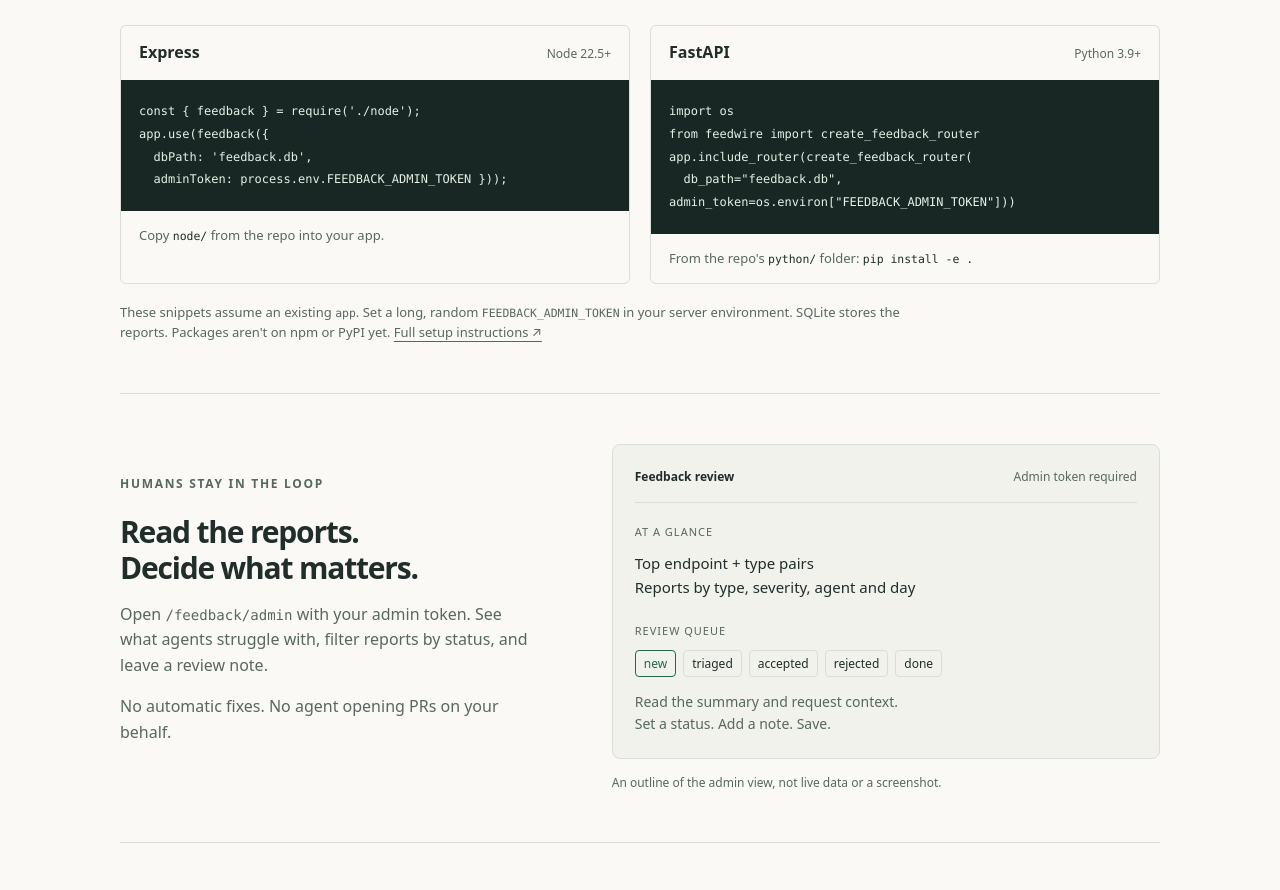
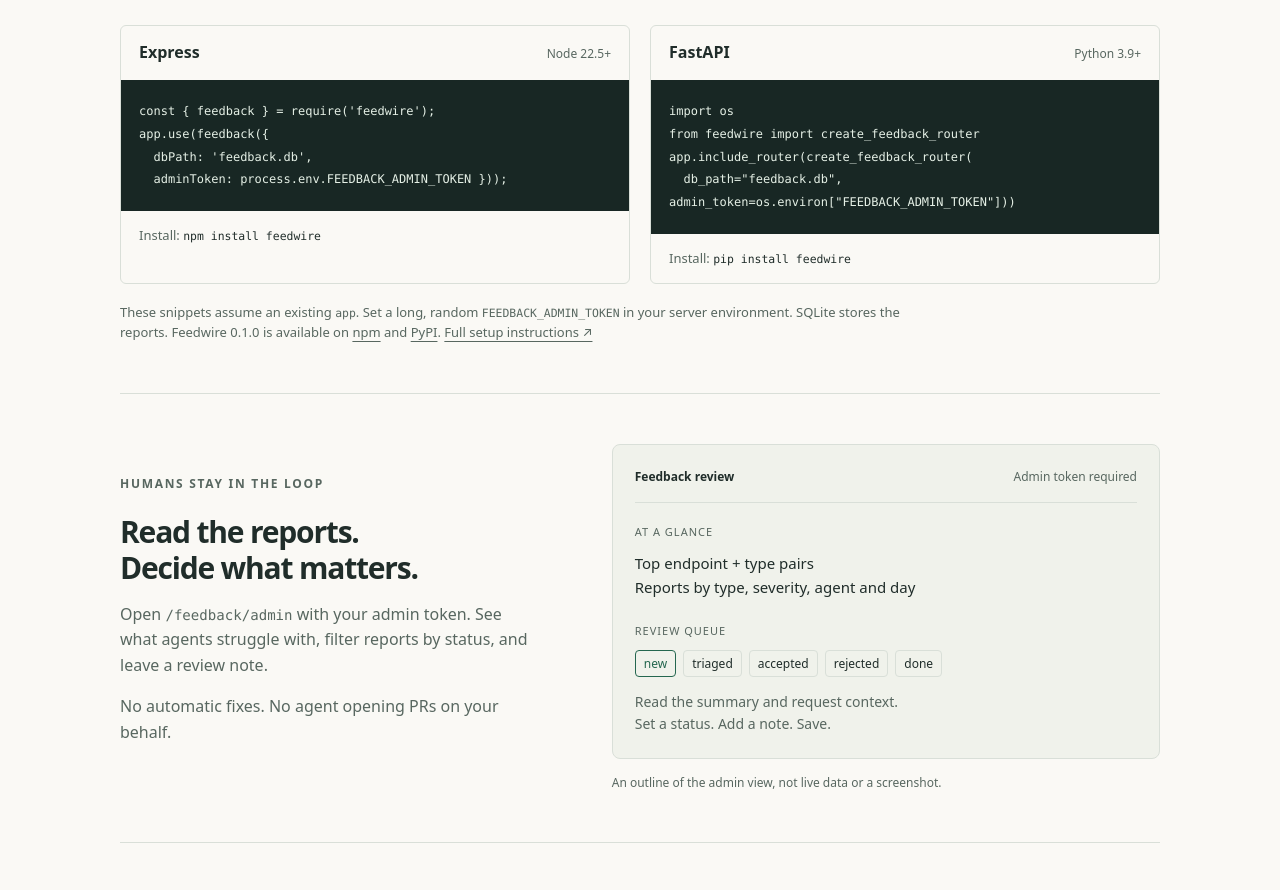
Before and after one commit to Unselfisheologism/feedwire, a plain HTML site: page site/index.html in a window 1280 px wide. Shown: the part 1017-1907 px from the top of the page. Drawn offline with Linux system fonts and the light colour scheme.

Commit message:
Use published npm and PyPI installs on landing page
Replace stale unpublished-package wording and source-only setup with feedwire registry installs. No layout or runtime changes.

```diff
--- a/site/index.html
+++ b/site/index.html
@@ -109,15 +109,15 @@ pre{padding:16px 14px;font-size:11px}
 <div class="problem"><p>An agent hits an error, works around it, or gives up.<br><span class="muted">Your logs may catch the failure. They don't tell you what the agent was trying to do. Feedwire gives it a place to say so.</span></p></div>
 <section id="setup" aria-labelledby="setup-title"><p class="eyebrow">A small addition to your backend</p><h2 id="setup-title">An endpoint, not another platform.</h2><p class="section-intro">Add the middleware to your existing app. Agents can discover it at <code>/.well-known/feedback.json</code> and read the schema at <code>/feedback/schema</code>.</p>
 <div class="setup">
-<article class="code-card"><div class="code-header"><h3>Express</h3><span>Node 22.5+</span></div><pre><code>const { feedback } = require('./node');
+<article class="code-card"><div class="code-header"><h3>Express</h3><span>Node 22.5+</span></div><pre><code>const { feedback } = require('feedwire');
 app.use(feedback({
   dbPath: 'feedback.db',
-  adminToken: process.env.FEEDBACK_ADMIN_TOKEN }));</code></pre><p class="install">Copy <code>node/</code> from the repo into your app.</p></article>
+  adminToken: process.env.FEEDBACK_ADMIN_TOKEN }));</code></pre><p class="install">Install: <code>npm install feedwire</code></p></article>
 <article class="code-card"><div class="code-header"><h3>FastAPI</h3><span>Python 3.9+</span></div><pre><code>import os
 from feedwire import create_feedback_router
 app.include_router(create_feedback_router(
-  db_path="feedback.db", admin_token=os.environ["FEEDBACK_ADMIN_TOKEN"]))</code></pre><p class="install">From the repo's <code>python/</code> folder: <code>pip install -e .</code></p></article>
-</div><p class="setup-note">These snippets assume an existing <code>app</code>. Set a long, random <code>FEEDBACK_ADMIN_TOKEN</code> in your server environment. SQLite stores the reports. Packages aren't on npm or PyPI yet. <a href="https://github.com/Unselfisheologism/feedwire#run-it">Full setup instructions ↗</a></p></section>
+  db_path="feedback.db", admin_token=os.environ["FEEDBACK_ADMIN_TOKEN"]))</code></pre><p class="install">Install: <code>pip install feedwire</code></p></article>
+</div><p class="setup-note">These snippets assume an existing <code>app</code>. Set a long, random <code>FEEDBACK_ADMIN_TOKEN</code> in your server environment. SQLite stores the reports. Feedwire 0.1.0 is available on <a href="https://www.npmjs.com/package/feedwire">npm</a> and <a href="https://pypi.org/project/feedwire/">PyPI</a>. <a href="https://github.com/Unselfisheologism/feedwire#package-installs">Full setup instructions ↗</a></p></section>
 <section class="review" aria-labelledby="review-title"><div><p class="eyebrow">Humans stay in the loop</p><h2 id="review-title">Read the reports.<br>Decide what matters.</h2><p>Open <code>/feedback/admin</code> with your admin token. See what agents struggle with, filter reports by status, and leave a review note.</p><p>No automatic fixes. No agent opening PRs on your behalf.</p></div><div><div class="review-panel"><div class="review-bar"><strong>Feedback review</strong><span>Admin token required</span></div><div class="review-label">At a glance</div><div class="stats-descriptor">Top endpoint + type pairs<br>Reports by type, severity, agent and day</div><div class="review-label">Review queue</div><div class="statuses"><span class="selected">new</span><span>triaged</span><span>accepted</span><span>rejected</span><span>done</span></div><p class="report-descriptor">Read the summary and request context.<br>Set a status. Add a note. Save.</p></div><p class="caption">An outline of the admin view, not live data or a screenshot.</p></div></section>
 <section class="early"><p class="eyebrow">Small on purpose</p><div><h2>Early, v1. Try it. Tell us what breaks.</h2><p>MIT licensed. Express middleware and a FastAPI router. Reports still need human review; v1 has no deduplication, alerts or user accounts. Read the repo's safety notes before putting it in production.</p></div></section>
 </main>
```
